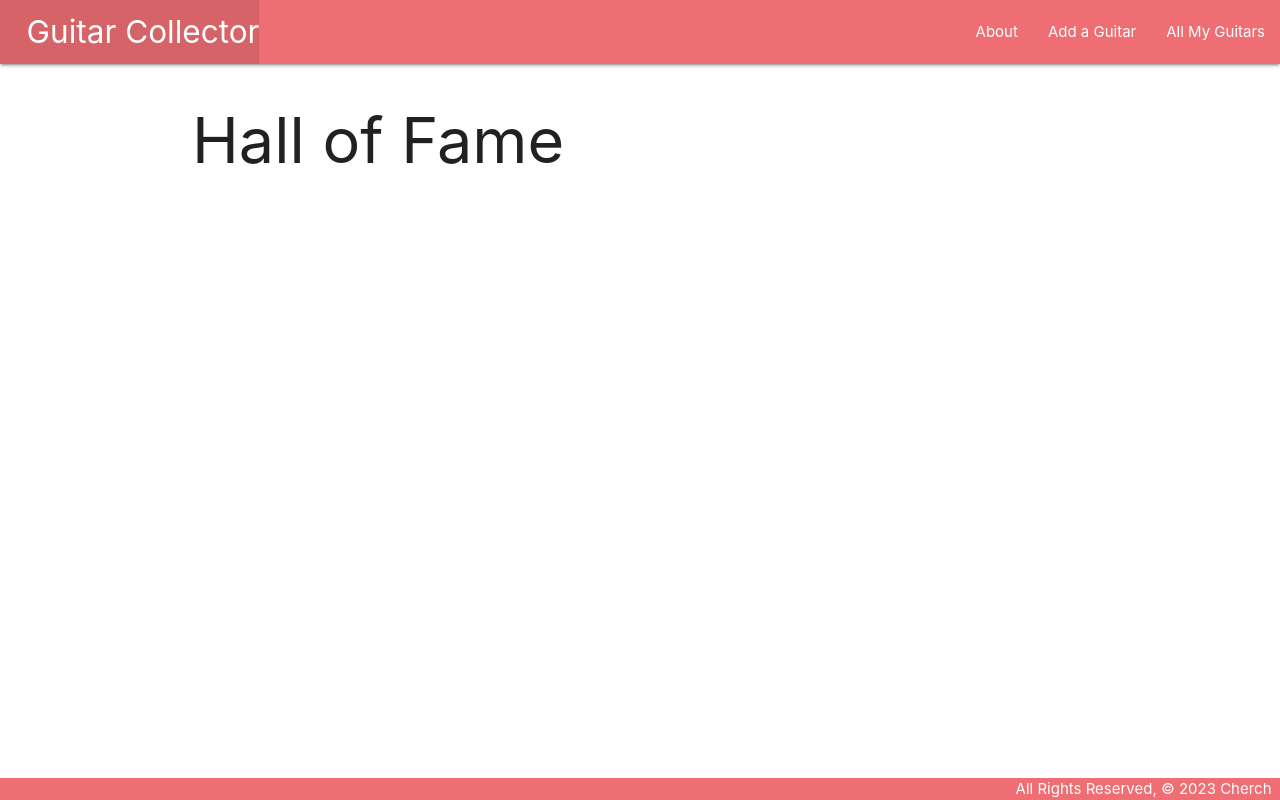
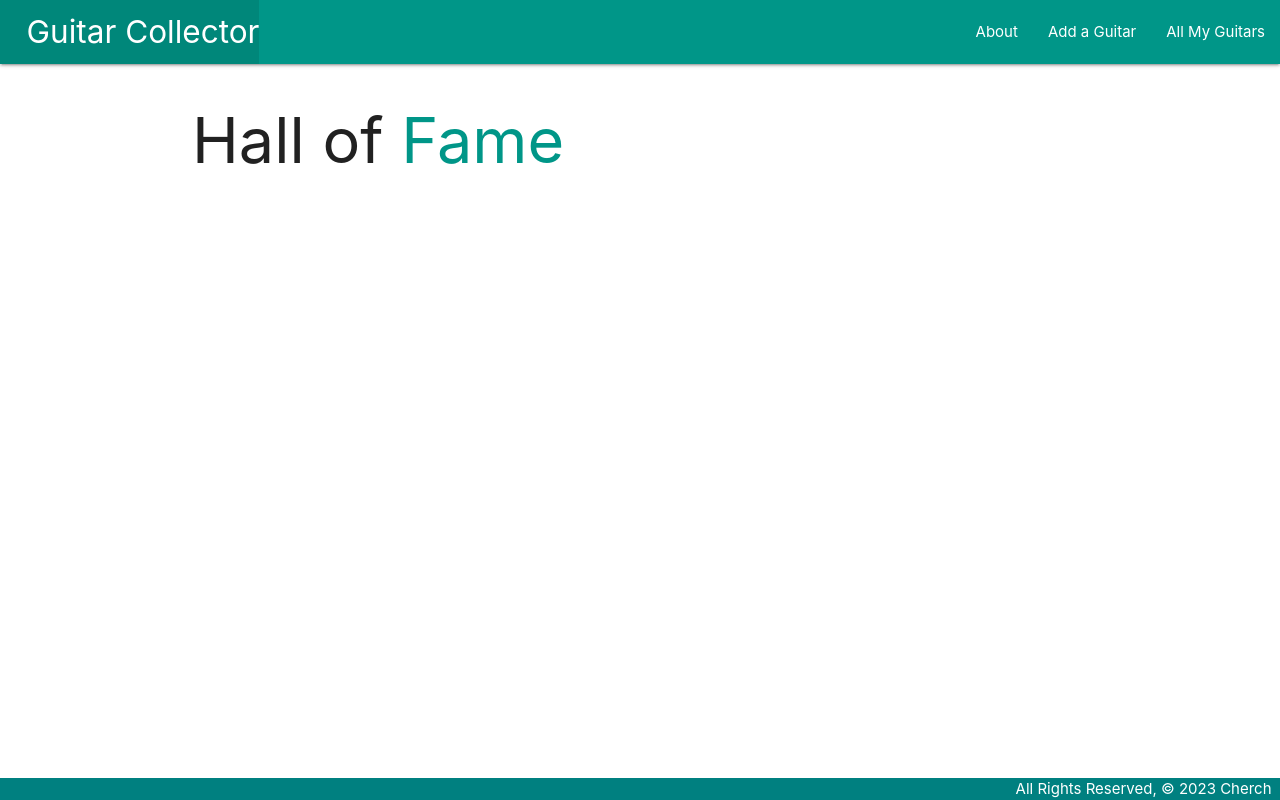
Before and after one commit to cherch173/guitarcollector, a Django app: page /guitars/ in a window 1280 px wide. Run offline with Django 4.2, Linux system fonts and the light colour scheme; data that the repository does not hold is empty.

Commit message:
finally got rid of that gross salmon nav bar now its all teal

```diff
--- a/main_app/static/css/style.css
+++ b/main_app/static/css/style.css
@@ -12,6 +12,10 @@ main {
     flex: 1 0 auto;
 }
 
+.nav {
+    background-color: teal !important;
+}
+
 button:hover {
     cursor: pointer;
     transform: scale(105%);
@@ -19,6 +23,7 @@ button:hover {
 }
 
 footer.page-footer {
+    background-color: teal !important;
     padding-top: 0;
     text-align: right;
 }
--- a/main_app/templates/base.html
+++ b/main_app/templates/base.html
@@ -30,7 +30,7 @@
   </head>
   <body>
     <header class="navbar-fixed">
-      <nav>
+      <nav class="teal">
         <div class="nav-wrapper">
           <ul>
             <li>
@@ -57,7 +57,7 @@
         {% endblock %}
     </main>
 
-    <footer class="page-footer">
+    <footer class="page-footer teal">
       <div class="right">All Rights Reserved, &copy; {% now 'Y' %} Cherch &nbsp;</div>
     </footer>
 
--- a/main_app/templates/guitars/index.html
+++ b/main_app/templates/guitars/index.html
@@ -1,6 +1,10 @@
 {% extends 'base.html' %} {% block content %}
 
-<h1>Hall of Fame</h1>
+<h1>Hall of
+  <span class="teal-text">
+    Fame
+  </span>
+</h1>
 
 {% for guitar in guitars %}
 <div class="card">
@@ -13,13 +17,17 @@
         <strong>
           Brand --
         </strong>
-        {{ guitar.brand }}
+        <span class="teal-text">
+          {{ guitar.brand }}
+        </span>
       </p>
       <p>
         <strong>
           Date Manufactured --
         </strong>
-        {{ guitar.date }}
+        <span class="teal-text">
+          {{ guitar.date }}
+        </span>
       </p>
       <p>
         <strong>
@@ -46,7 +54,9 @@
         <strong>
           Asking Price --
         </strong>
-        ${{ guitar.price }}
+        <span class="teal-text">
+          ${{ guitar.price }}
+        </span>
       </p>
     </div>
 </div>
--- a/main_app/templates/home.html
+++ b/main_app/templates/home.html
@@ -17,6 +17,8 @@
             Home
         </span>
     </h1>
+    <br>
+    <button onclick="window.location.href='/guitars'"> ENTER </button>
 </body>
 </html>
 
--- a/main_app/templates/main_app/guitar_confirm_delete.html
+++ b/main_app/templates/main_app/guitar_confirm_delete.html
@@ -22,5 +22,5 @@ touch main_app/templates/main_app/guitar_confirm_delete.html -->
         <br>
         <br>
     </form>
-    <button onclick="window.location.href='/guitars'" style="background-color: salmon; color: white; height: 6vmin; width: 18vmin; border-radius: 5px; border: 2px solid bisque;">CANCEL</button>
+    <button onclick="window.location.href='/guitars'" style="height: 6vmin; width: 18vmin; border-radius: 5px; border: 2px solid rgb(1, 173, 173);">CANCEL</button>
 {% endblock %}
```
